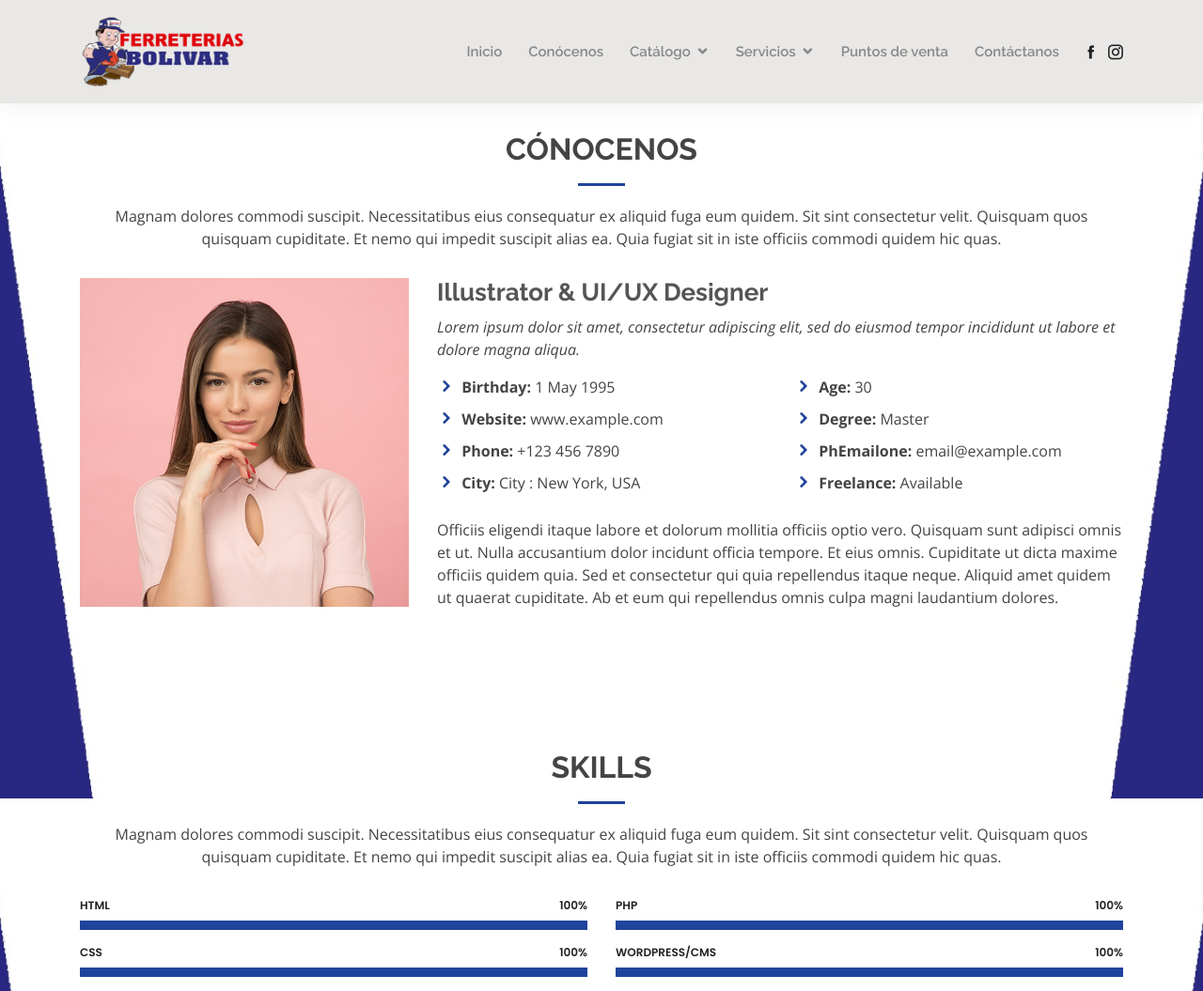
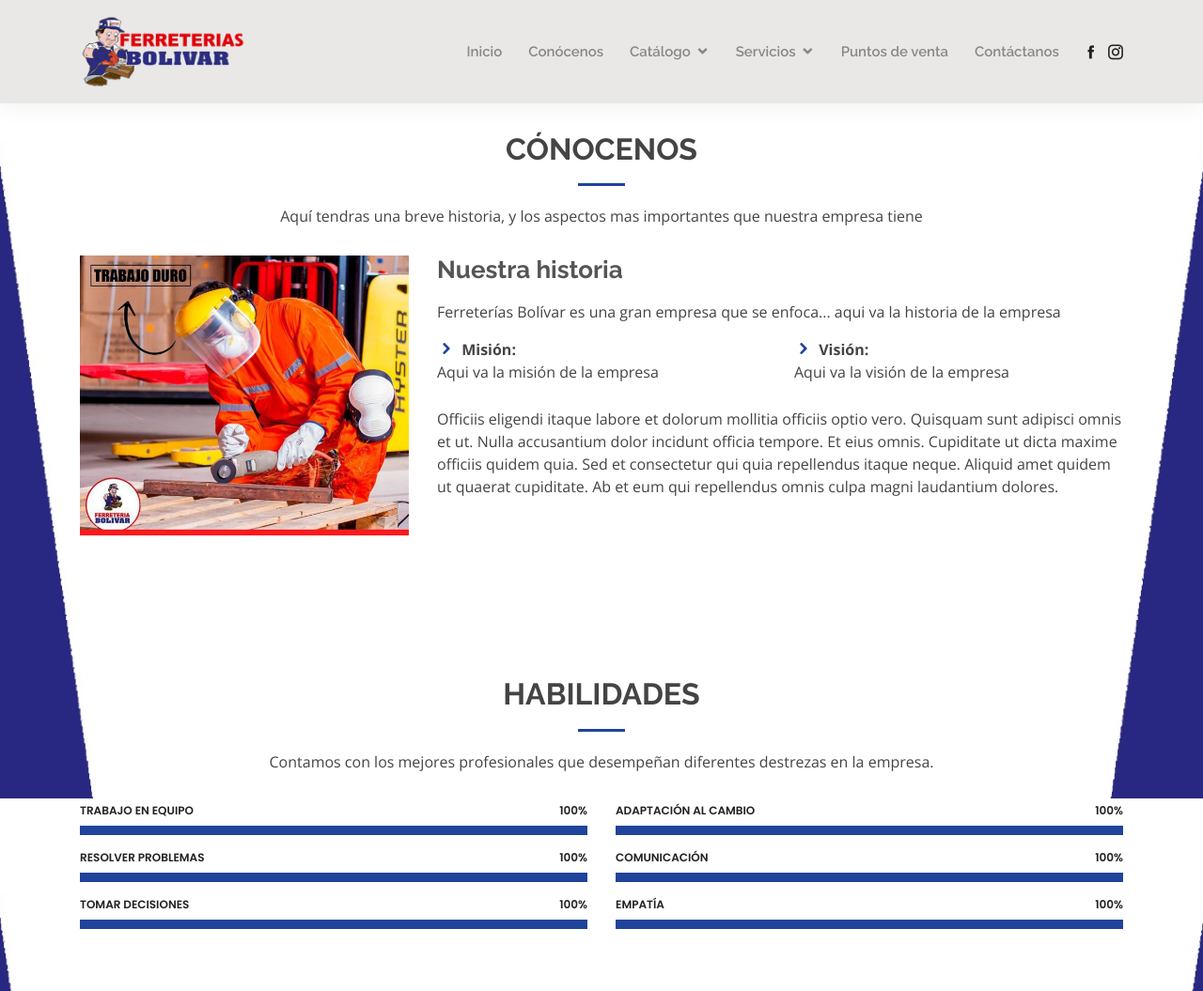
Before and after one commit to generr17/FerreteriaBolivarPHP, a PHP site: page /Ferreteriabolivar/conocenos.php in a window 1280 px wide. Shown: the top 1055 px of the page at 94% size. Run offline with PHP 8.4, Linux system fonts and the light colour scheme.

Commit message:
cambiosSebas

```diff
--- a/conocenos.php
+++ b/conocenos.php
@@ -41,34 +41,27 @@
 
         <div class="section-title">
           <h2>Cónocenos</h2>
-          <p>Magnam dolores commodi suscipit. Necessitatibus eius consequatur ex aliquid fuga eum quidem. Sit sint consectetur velit. Quisquam quos quisquam cupiditate. Et nemo qui impedit suscipit alias ea. Quia fugiat sit in iste officiis commodi quidem hic quas.</p>
+          <p>Aquí tendras una breve historia, y los aspectos mas importantes que nuestra empresa tiene</p>
         </div>
 
         <div class="row">
           <div class="col-lg-4">
-            <img src="assets/img/about.jpg" class="img-fluid" alt="">
+            <img src="assets/img/conocenos.png" class="img-fluid" alt="">
           </div>
           <div class="col-lg-8 pt-4 pt-lg-0 content">
-            <h3>Illustrator &amp; UI/UX Designer</h3>
+            <h3>Nuestra historia</h3>
             <p class="font-italic">
-              Lorem ipsum dolor sit amet, consectetur adipiscing elit, sed do eiusmod tempor incididunt ut labore et dolore
-              magna aliqua.
+              <p align="justify">Ferreterías Bolívar es una gran empresa que se enfoca... aqui va la historia de la empresa</p>
             </p>
             <div class="row">
               <div class="col-lg-6">
                 <ul>
-                  <li><i class="icofont-rounded-right"></i> <strong>Birthday:</strong> 1 May 1995</li>
-                  <li><i class="icofont-rounded-right"></i> <strong>Website:</strong> www.example.com</li>
-                  <li><i class="icofont-rounded-right"></i> <strong>Phone:</strong> +123 456 7890</li>
-                  <li><i class="icofont-rounded-right"></i> <strong>City:</strong> City : New York, USA</li>
+                  <li><i class="icofont-rounded-right"></i> <strong>Misión:</strong>  <p align="justify">Aqui va la misión de la empresa</p></li>
                 </ul>
               </div>
               <div class="col-lg-6">
                 <ul>
-                  <li><i class="icofont-rounded-right"></i> <strong>Age:</strong> 30</li>
-                  <li><i class="icofont-rounded-right"></i> <strong>Degree:</strong> Master</li>
-                  <li><i class="icofont-rounded-right"></i> <strong>PhEmailone:</strong> email@example.com</li>
-                  <li><i class="icofont-rounded-right"></i> <strong>Freelance:</strong> Available</li>
+                  <li><i class="icofont-rounded-right"></i> <strong>Visión:</strong> <p align="justify">Aqui va la visión de la empresa</p></li></li>
                 </ul>
               </div>
             </div>
@@ -88,8 +81,8 @@
       <div class="container" data-aos="fade-up">
 
         <div class="section-title">
-          <h2>Skills</h2>
-          <p>Magnam dolores commodi suscipit. Necessitatibus eius consequatur ex aliquid fuga eum quidem. Sit sint consectetur velit. Quisquam quos quisquam cupiditate. Et nemo qui impedit suscipit alias ea. Quia fugiat sit in iste officiis commodi quidem hic quas.</p>
+          <h2>Habilidades</h2>
+          <p>Contamos con los mejores profesionales que desempeñan diferentes destrezas en la empresa.</p>
         </div>
 
         <div class="row skills-content">
@@ -97,21 +90,21 @@
           <div class="col-lg-6">
 
             <div class="progress">
-              <span class="skill">HTML <i class="val">100%</i></span>
+              <span class="skill">Trabajo en equipo <i class="val">100%</i></span>
               <div class="progress-bar-wrap">
                 <div class="progress-bar" role="progressbar" aria-valuenow="100" aria-valuemin="0" aria-valuemax="100"></div>
               </div>
             </div>
 
             <div class="progress">
-              <span class="skill">CSS <i class="val">100%</i></span>
+              <span class="skill">Resolver problemas <i class="val">100%</i></span>
               <div class="progress-bar-wrap">
                 <div class="progress-bar" role="progressbar" aria-valuenow="100" aria-valuemin="0" aria-valuemax="100"></div>
               </div>
             </div>
 
             <div class="progress">
-              <span class="skill">JavaScript <i class="val">100%</i></span>
+              <span class="skill">Tomar decisiones <i class="val">100%</i></span>
               <div class="progress-bar-wrap">
                 <div class="progress-bar" role="progressbar" aria-valuenow="100" aria-valuemin="0" aria-valuemax="100"></div>
               </div>
@@ -122,21 +115,21 @@
           <div class="col-lg-6">
 
             <div class="progress">
-              <span class="skill">PHP <i class="val">100%</i></span>
+              <span class="skill">Adaptación al cambio <i class="val">100%</i></span>
               <div class="progress-bar-wrap">
                 <div class="progress-bar" role="progressbar" aria-valuenow="100" aria-valuemin="0" aria-valuemax="100"></div>
               </div>
             </div>
 
             <div class="progress">
-              <span class="skill">WordPress/CMS <i class="val">100%</i></span>
+              <span class="skill">Comunicación <i class="val">100%</i></span>
               <div class="progress-bar-wrap">
                 <div class="progress-bar" role="progressbar" aria-valuenow="100" aria-valuemin="0" aria-valuemax="100"></div>
               </div>
             </div>
 
             <div class="progress">
-              <span class="skill">Photoshop <i class="val">100%</i></span>
+              <span class="skill">Empatía <i class="val">100%</i></span>
               <div class="progress-bar-wrap">
                 <div class="progress-bar" role="progressbar" aria-valuenow="100" aria-valuemin="0" aria-valuemax="100"></div>
               </div>
@@ -153,31 +146,32 @@
     <section id="counts" class="counts">
       <div class="container">
 
+
         <div class="text-center title">
-          <h3>What we have achieved so far</h3>
-          <p>Iusto et labore modi qui sapiente xpedita tempora et aut non ipsum consequatur illo.</p>
+          <h3>Nuestros logros</h3>
+          <p>Nuestra empresa cuenta con:</p>
         </div>
 
         <div class="row counters">
 
           <div class="col-lg-3 col-6 text-center">
-            <span data-toggle="counter-up">232</span>
-            <p>Clients</p>
+            <span data-toggle="counter-up">999</span>
+            <p>Clientes</p>
           </div>
 
           <div class="col-lg-3 col-6 text-center">
-            <span data-toggle="counter-up">521</span>
-            <p>Projects</p>
+            <span data-toggle="counter-up">100</span>
+            <p>Empleados</p>
           </div>
 
           <div class="col-lg-3 col-6 text-center">
-            <span data-toggle="counter-up">1,600</span>
-            <p>Hours Of Support</p>
+            <span data-toggle="counter-up">200</span>
+            <p>Proveedores</p>
           </div>
 
           <div class="col-lg-3 col-6 text-center">
-            <span data-toggle="counter-up">15</span>
-            <p>Hard Workers</p>
+            <span data-toggle="counter-up">3</span>
+            <p>Sucursales</p>
           </div>
 
         </div>
```
Also changed, not shown: assets/img/conocenos.png (added).
